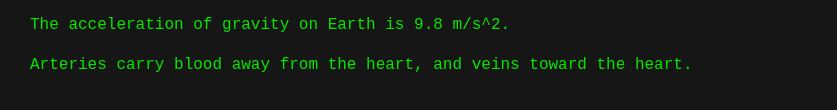
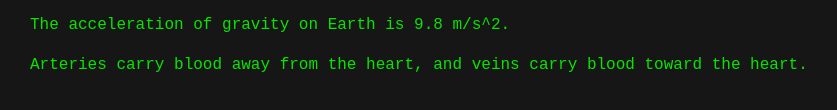
Before and after one commit to OrcaCS/ICS4U, a plain HTML site: page index.html in a window 1280 px wide. Shown: the part 442-552 px from the top of the page, without its empty margins (0-837 px from the left). Drawn offline with Linux system fonts and the light colour scheme.

Commit message:
Clarified wording for biology fact.

```diff
--- a/index.html
+++ b/index.html
@@ -21,7 +21,7 @@
   <h2 class="u">SCIENCE.</h2>
   <p>There are 6.02 x 10^23 molecules in a mole.</p>
   <p>The acceleration of gravity on Earth is 9.8 m/s^2.</p>
-  <p>Arteries carry blood away from the heart, and veins toward the heart.</p>
+  <p>Arteries carry blood away from the heart, and veins carry blood toward the heart.</p>
 </body>
 
 </html>
```
